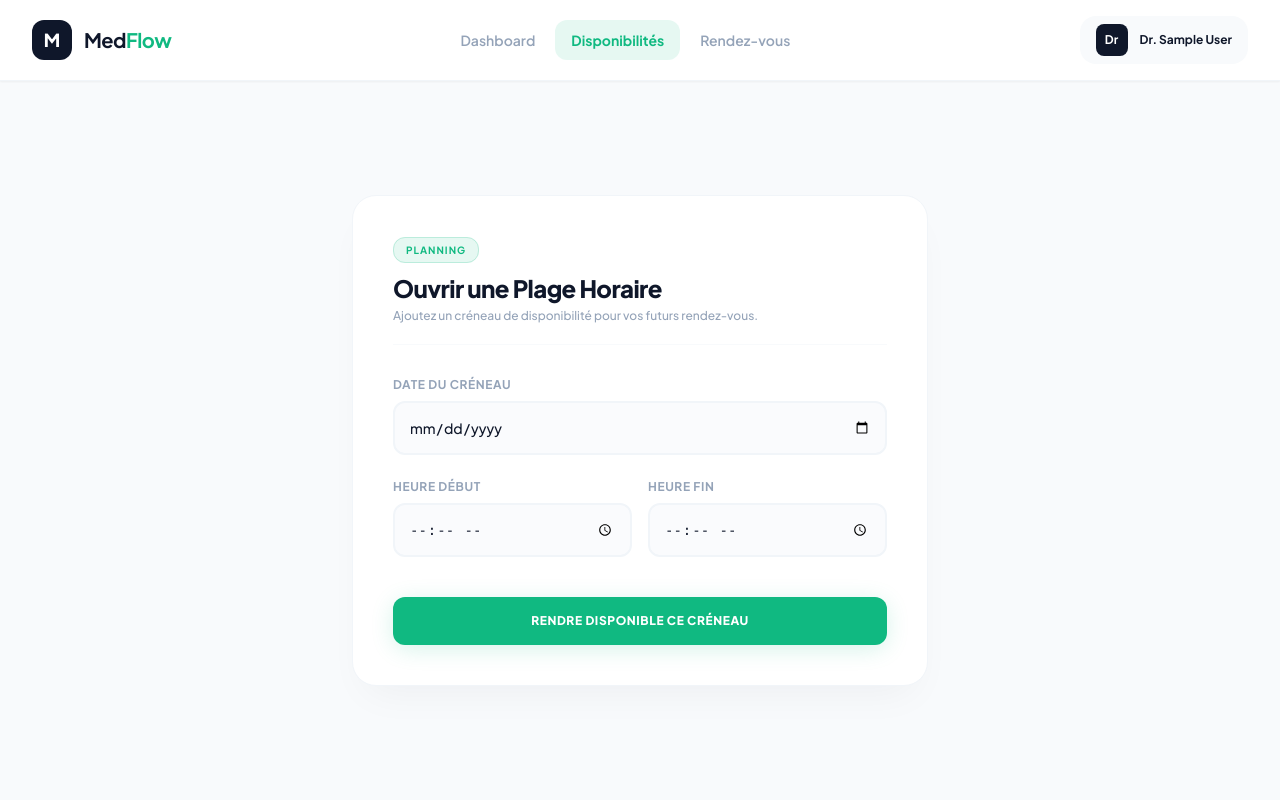
After one commit to badrbelabrik/MedFlow-Gestion-de-Clinique-Medicale, a PHP site: page /templates/doctor/disponibilite.php in a window 1280 px wide. The commit adds this page. Run offline with PHP 8.4, Linux system fonts and the light colour scheme; the visitor is signed in with stand-in values (Sample User, id 1); some libraries are stand-ins or nearby versions.

Commit message:
feat: Add timeslot management functionality and update navigation in doctor templates

```diff
--- a/docs/structure.sql
+++ b/docs/structure.sql
@@ -102,3 +102,4 @@ INSERT INTO appointments (id_patient, id_doctor, status, id_timeslot) VALUES
 (4, 2, 'terminate', 6);
 INSERT INTO prescriptions (description, id_appointment) VALUES
 ('Amoxicilline 1g - 2 fois par jour pendant 7 jours. Doliprane 1g si douleur.', 4);
+ALTER TABLE timeslots ADD status VARCHAR(50) DEFAULT 'disponible';
--- a/src/Controller/MedecinController.php
+++ b/src/Controller/MedecinController.php
@@ -56,6 +56,41 @@ class MedecinController {
         header('Location: ../../templates/doctor/dashboard.php');
         exit();
     }
+    public function ajouterTimeslot() {
+        if (session_status() === PHP_SESSION_NONE) {
+            session_start();
+        }
+
+        if ($_SERVER['REQUEST_METHOD'] === 'POST') {
+            $id_doctor = $_SESSION['user_id'] ?? null;
+            $date_slot = $_POST['date_slot'] ?? '';
+            $heure_debut = $_POST['heure_debut'] ?? '';
+            $heure_fin = $_POST['heure_fin'] ?? '';
+
+            if (!$id_doctor || empty($date_slot) || empty($heure_debut) || empty($heure_fin)) {
+                return "Tous les champs sont obligatoires.";
+            }
+
+            $start_time = $date_slot . ' ' . $heure_debut . ':00';
+            $end_time = $date_slot . ' ' . $heure_fin . ':00';
+
+            try {
+                $pdo = Database::getConnection();
+
+                // Query configuration 3la 7sab smiyt l-columns f table timeslots
+                // Hna ftrdna smiyathom: start_time, end_time, id_doctor, status (disponible par défaut)
+                $sql = "INSERT INTO timeslots (start_time, end_time, id_doctor, status) VALUES (?, ?, ?, 'disponible')";
+                $stmt = $pdo->prepare($sql);
+                $stmt->execute([$start_time, $end_time, $id_doctor]);
+
+                header('Location: disponibilite.php?success=1');
+                exit();
+            } catch (Exception $e) {
+                return "Erreur lors de l'ajout : " . $e->getMessage();
+            }
+        }
+        return null;
+    }
 }
 
 $controller = new MedecinController();
--- a/templates/doctor/dashboard.php
+++ b/templates/doctor/dashboard.php
@@ -59,6 +59,10 @@ $rendez_vous_liste = $controller->afficherDashboard();
     <a href="dashboard.php" class="flex items-center gap-2 px-4 py-2.5 rounded-xl bg-clinicGreen/10 text-clinicGreen font-bold text-sm transition">
         <svg class="w-4 h-4" fill="none" stroke="currentColor" viewBox="0 0 24 24"><path stroke-linecap="round" stroke-linejoin="round" stroke-width="2" d="M4 6a2 2 0 012-2h2a2 2 0 012 2v4a2 2 0 01-2 2H6a2 2 0 01-2-2V6zM14 6a2 2 0 012-2h2a2 2 0 012 2v4a2 2 0 01-2 2h-2a2 2 0 01-2-2V6zM4 16a2 2 0 012-2h2a2 2 0 012 2v4a2 2 0 01-2 2H6a2 2 0 01-2-2v-4zM14 16a2 2 0 012-2h2a2 2 0 012 2v4a2 2 0 01-2 2h-2a2 2 0 01-2-2v-4z"></path></svg>
         Dashboard
+    </a>
+    <a href="disponibilite.php" class="flex items-center gap-2 px-4 py-2.5 rounded-xl text-slate-400 hover:bg-slate-50 hover:text-clinicBlack text-sm font-semibold transition">
+        <svg class="w-4 h-4" fill="none" stroke="currentColor" viewBox="0 0 24 24"><path stroke-linecap="round" stroke-linejoin="round" stroke-width="2" d="M12 6v6m0 0v6m0-6h6m-6 0H6"></path></svg>
+        Disponibilités
     </a>
     <a href="RendezVous.php" class="flex items-center gap-2 px-4 py-2.5 rounded-xl text-slate-400 hover:bg-slate-50 hover:text-clinicBlack text-sm font-semibold transition">
         <svg class="w-4 h-4" fill="none" stroke="currentColor" viewBox="0 0 24 24"><path stroke-linecap="round" stroke-linejoin="round" stroke-width="2" d="M8 7V3m8 4V3m-9 8h10M5 21h14a2 2 0 002-2V7a2 2 0 00-2-2H5a2 2 0 00-2 2v12a2 2 0 002 2z"></path></svg>
--- /dev/null
+++ b/templates/doctor/disponibilite.php
@@ -0,0 +1,139 @@
+<?php
+if (session_status() === PHP_SESSION_NONE) {
+    session_start();
+}
+
+if (!isset($_SESSION['user_id']) || $_SESSION['role'] !== 'doctor') {
+    header('Location: ../auth/login.php');
+    exit();
+}
+
+require_once __DIR__ . '/../../src/Controller/MedecinController.php';
+$controller = new MedecinController();
+$error_message = $controller->ajouterTimeslot();
+
+$is_success = isset($_GET['success']);
+?>
+<!DOCTYPE html>
+<html lang="fr">
+<head>
+    <meta charset="UTF-8">
+    <meta name="viewport" content="width=device-width, initial-scale=1.0">
+    <title>MedFlow | Définir Disponibilités</title>
+    <script src="https://cdn.tailwindcss.com"></script>
+    <link href="https://fonts.googleapis.com/css2?family=Plus+Jakarta+Sans:wght@300;400;500;600;700;800&display=swap" rel="stylesheet">
+    <style>
+        body { font-family: 'Plus Jakarta Sans', sans-serif; }
+    </style>
+    <script>
+        tailwind.config = {
+            theme: {
+                extend: {
+                    colors: {
+                        clinicBlack: '#0f172a',
+                        clinicGreen: '#10b981',
+                        clinicGreenHover: '#059669',
+                        clinicBg: '#f8fafc',
+                    },
+                    boxShadow: {
+                        'premium': '0 20px 40px -15px rgba(15, 23, 42, 0.05)',
+                        'glow-green': '0 4px 25px -2px rgba(16, 185, 129, 0.2)',
+                    }
+                }
+            }
+        }
+    </script>
+</head>
+<body class="bg-clinicBg text-slate-600 min-h-screen antialiased flex flex-col">
+
+    <!-- GLOBAL HEADER -->
+    <header class="w-full bg-white border-b border-slate-100 sticky top-0 z-50 shadow-sm">
+        <div class="max-w-7xl mx-auto px-4 sm:px-6 lg:px-8 h-20 flex items-center justify-between gap-4">
+
+            <div class="flex items-center gap-3">
+                <div class="h-10 w-10 rounded-xl bg-clinicBlack flex items-center justify-center text-white font-extrabold text-lg">M</div>
+                <span class="text-xl font-bold tracking-tight text-clinicBlack">Med<span class="text-clinicGreen">Flow</span></span>
+            </div>
+
+            <nav class="hidden md:flex items-center gap-1">
+                <a href="dashboard.php" class="flex items-center gap-2 px-4 py-2.5 rounded-xl text-slate-400 hover:bg-slate-50 hover:text-clinicBlack text-sm font-semibold transition">
+                    Dashboard
+                </a>
+                <a href="disponibilite.php" class="flex items-center gap-2 px-4 py-2.5 rounded-xl bg-clinicGreen/10 text-clinicGreen font-bold text-sm transition">
+                    Disponibilités
+                </a>
+                <a href="RendezVous.php" class="flex items-center gap-2 px-4 py-2.5 rounded-xl text-slate-400 hover:bg-slate-50 hover:text-clinicBlack text-sm font-semibold transition">
+                    Rendez-vous
+                </a>
+            </nav>
+
+            <div class="flex items-center gap-3 bg-slate-50 px-4 py-2 rounded-2xl max-w-[220px]">
+                <div class="h-8 w-8 rounded-lg bg-clinicBlack text-white flex items-center justify-center font-bold text-xs">Dr</div>
+                <div class="truncate">
+                    <p class="text-xs font-bold text-clinicBlack truncate">Dr. <?= htmlspecialchars($_SESSION['nom'] ?? 'Médecin') ?></p>
+                </div>
+            </div>
+
+        </div>
+    </header>
+
+    <!-- FORM CONTAINER -->
+    <main class="flex-1 flex items-center justify-center p-4 sm:p-8">
+        <div class="w-full max-w-xl bg-white border border-slate-100 rounded-3xl p-6 md:p-10 shadow-premium">
+
+            <div class="mb-8 border-b border-slate-50 pb-5">
+                <span class="text-[10px] font-bold text-clinicGreen uppercase tracking-widest bg-clinicGreen/10 px-3 py-1.5 rounded-xl border border-clinicGreen/20">Planning</span>
+                <h1 class="text-2xl font-extrabold text-clinicBlack tracking-tight mt-3">Ouvrir une Plage Horaire</h1>
+                <p class="text-xs text-slate-400 mt-1 font-medium">Ajoutez un créneau de disponibilité pour vos futurs rendez-vous.</p>
+            </div>
+
+            <!-- Messages d'état -->
+            <?php if ($is_success): ?>
+                <div class="bg-emerald-50 text-emerald-600 text-xs p-4 rounded-xl mb-6 text-center font-bold border border-emerald-100 flex items-center justify-center gap-2">
+                    <span class="w-2 h-2 rounded-full bg-emerald-500 animate-ping"></span> Créneau ajouté sur la table Timeslots avec succès !
+                </div>
+            <?php endif; ?>
+
+            <?php if (!empty($error_message)): ?>
+                <div class="bg-rose-50 text-rose-600 text-xs p-4 rounded-xl mb-6 text-center font-semibold border border-rose-100">
+                    <?= htmlspecialchars($error_message) ?>
+                </div>
+            <?php endif; ?>
+
+            <form action="" method="POST" class="space-y-6">
+
+                <!-- Date -->
+                <div>
+                    <label class="block text-xs font-bold uppercase tracking-wider text-slate-400 mb-2">Date du créneau</label>
+                    <input type="date" name="date_slot" required min="<?= date('Y-m-d') ?>"
+                        class="w-full bg-slate-50/70 border-2 border-slate-100 rounded-xl p-3.5 text-clinicBlack font-medium text-sm focus:outline-none focus:border-clinicGreen focus:bg-white transition duration-200">
+                </div>
+
+                <!-- Hours Grid -->
+                <div class="grid grid-cols-2 gap-4">
+                    <div>
+                        <label class="block text-xs font-bold uppercase tracking-wider text-slate-400 mb-2">Heure Début</label>
+                        <input type="time" name="heure_debut" required
+                            class="w-full bg-slate-50/70 border-2 border-slate-100 rounded-xl p-3.5 text-clinicBlack font-mono text-sm focus:outline-none focus:border-clinicGreen focus:bg-white transition duration-200">
+                    </div>
+                    <div>
+                        <label class="block text-xs font-bold uppercase tracking-wider text-slate-400 mb-2">Heure Fin</label>
+                        <input type="time" name="heure_fin" required
+                            class="w-full bg-slate-50/70 border-2 border-slate-100 rounded-xl p-3.5 text-clinicBlack font-mono text-sm focus:outline-none focus:border-clinicGreen focus:bg-white transition duration-200">
+                    </div>
+                </div>
+
+                <!-- Submit Button -->
+                <div class="pt-4">
+                    <button type="submit"
+                        class="w-full px-6 py-4 bg-clinicGreen hover:bg-clinicGreenHover text-white font-extrabold text-xs rounded-xl shadow-glow-green transition uppercase tracking-wider">
+                        Rendre Disponible ce Créneau
+                    </button>
+                </div>
+
+            </form>
+        </div>
+    </main>
+
+</body>
+</html>
```
Also changed, not shown: templates/doctor/RendezVous.php (+14 -4 lines). Lines whose indentation alone changed are shown as unchanged.
